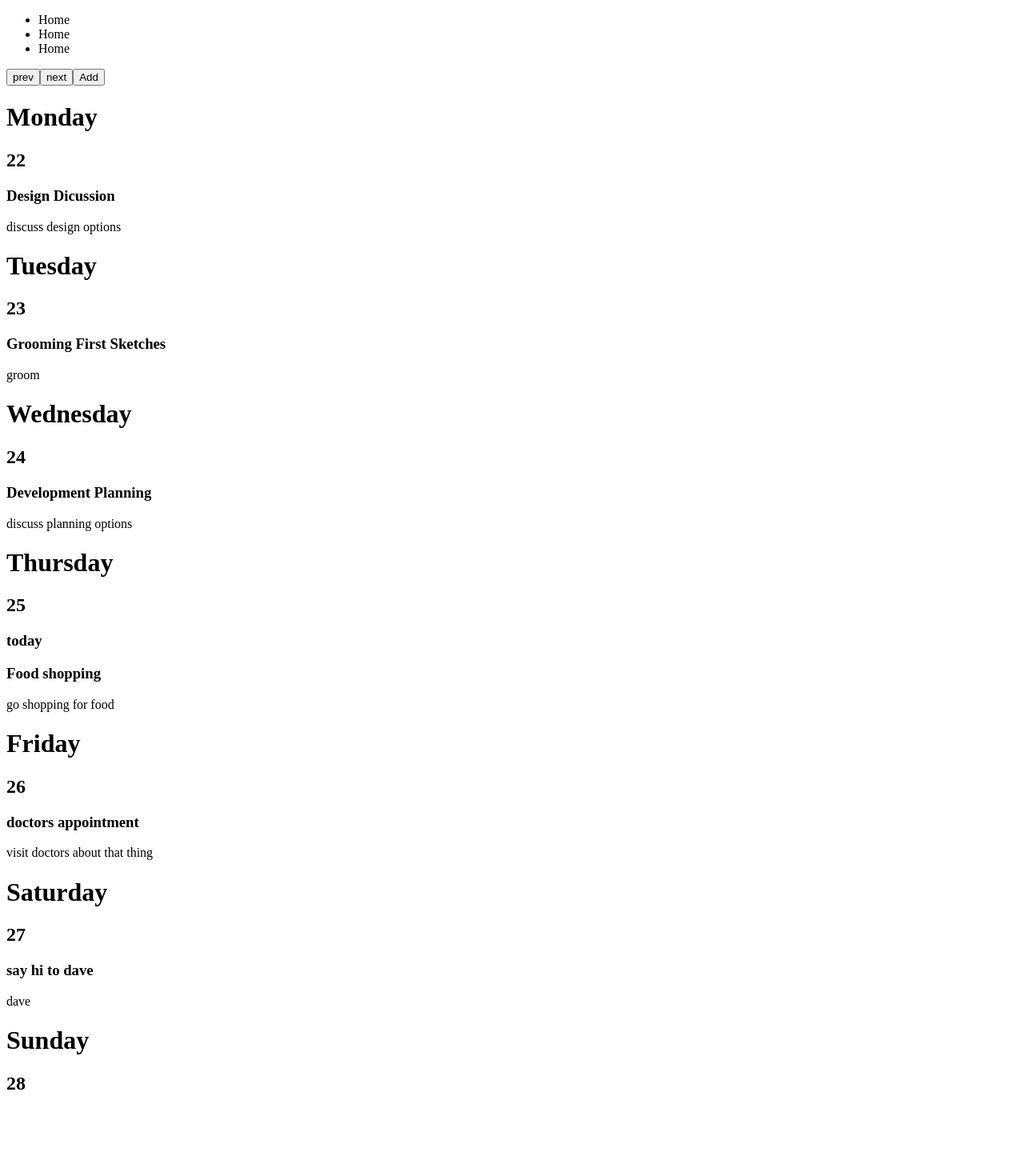
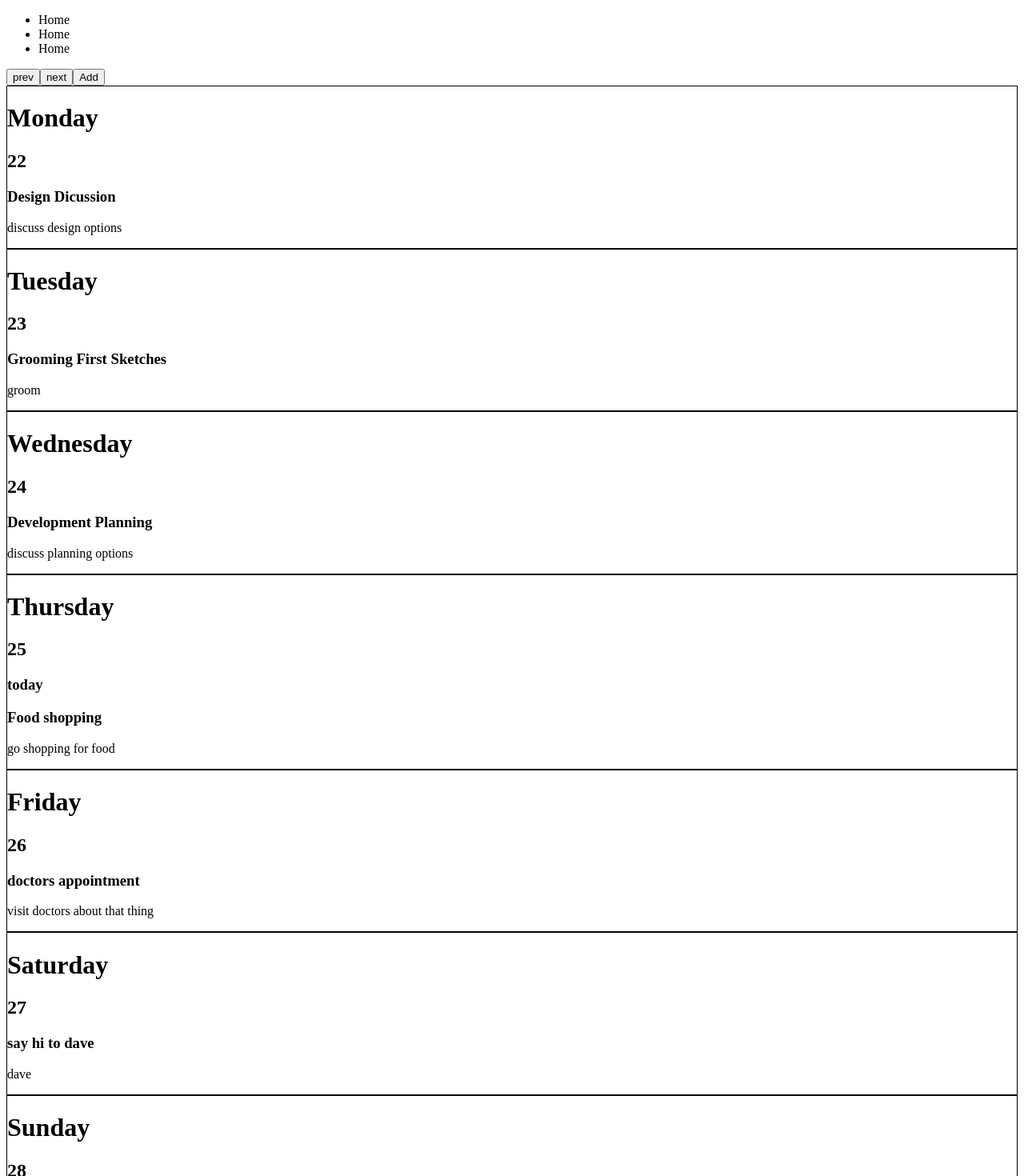
Before and after one commit to rturner1989/Planner-Application, a React (Create React App) app: page / in a window 1280 px wide. Shown: the top 1470 px of the page at 80% size. Before the commit the page ends 1388 px from the top, so only its background shows below. Built offline with nearby package versions, Linux system fonts and the light colour scheme.

Commit message:
Updated Functionality
- added click event that updates state to define what the day is

```diff
--- a/src/Components/WeeklyCalender/DailyDetail/DailyDetail.tsx
+++ b/src/Components/WeeklyCalender/DailyDetail/DailyDetail.tsx
@@ -1,7 +1,11 @@
 import React from "react";
 
 const DailyDetail = () => {
-    return <div></div>;
+    return (
+        <div>
+            <h2>Hello World</h2>
+        </div>
+    );
 };
 
 export default DailyDetail;
--- a/src/Components/WeeklyCalender/WeeklyCalender.css
+++ b/src/Components/WeeklyCalender/WeeklyCalender.css
@@ -0,0 +1,3 @@
+.daily-overview-container {
+    border: solid 1px black;
+}
--- a/src/Components/WeeklyCalender/WeeklyOverview/DailyOverview/DailyOverview.tsx
+++ b/src/Components/WeeklyCalender/WeeklyOverview/DailyOverview/DailyOverview.tsx
@@ -5,6 +5,7 @@ import { getDayFromUTC } from "../../../../Library/Helpers";
 import { isDateSame } from "../../../../Library/DateTime";
 
 interface props {
+    handleClick: React.Dispatch<React.SetStateAction<days | undefined>>;
     day?: days;
     date: number;
     tasks: task[];
@@ -12,14 +13,16 @@ interface props {
 
 const todaysDate = new Date().getTime();
 
-const DailyOverview: React.FC<props> = ({ day, date, tasks }) => {
+const DailyOverview: React.FC<props> = ({ handleClick, day, date, tasks }) => {
     return (
-        <div className="daily-overview-container">
+        <div
+            className="daily-overview-container"
+            onClick={() => handleClick(day)}
+        >
             <div className="daily-day-date-container">
                 <h1 className="daily-day">{day}</h1>
                 <h2 className="daily-date">{getDayFromUTC(date)}</h2>
                 {isDateSame(date, todaysDate) && <h3>today</h3>}
-                {/* if date = todays date - show "today" */}
             </div>
             <div className="daily-task-container">
                 {tasks.map((task) => {
--- a/src/Components/WeeklyCalender/WeeklyOverview/WeeklyOverview.tsx
+++ b/src/Components/WeeklyCalender/WeeklyOverview/WeeklyOverview.tsx
@@ -85,36 +85,43 @@ const WeeklyOverview: React.FC<props> = ({ setSelectedDay }) => {
             <button onClick={nextWeek}>next</button>
             <button>Add</button>
             <DailyOverview
+                handleClick={setSelectedDay}
                 day={days.MONDAY}
                 date={selectedWeek.monday.date}
                 tasks={selectedWeek.monday.tasks}
             />
             <DailyOverview
+                handleClick={setSelectedDay}
                 day={days.TUESDAY}
                 date={selectedWeek.tuesday.date}
                 tasks={selectedWeek.tuesday.tasks}
             />
             <DailyOverview
+                handleClick={setSelectedDay}
                 day={days.WEDNESDAY}
                 date={selectedWeek.wednesday.date}
                 tasks={selectedWeek.wednesday.tasks}
             />
             <DailyOverview
+                handleClick={setSelectedDay}
                 day={days.THURSDAY}
                 date={selectedWeek.thursday.date}
                 tasks={selectedWeek.thursday.tasks}
             />
             <DailyOverview
+                handleClick={setSelectedDay}
                 day={days.FRIDAY}
                 date={selectedWeek.friday.date}
                 tasks={selectedWeek.friday.tasks}
             />
             <DailyOverview
+                handleClick={setSelectedDay}
                 day={days.SATURDAY}
                 date={selectedWeek.saturday.date}
                 tasks={selectedWeek.saturday.tasks}
             />
             <DailyOverview
+                handleClick={setSelectedDay}
                 day={days.SUNDAY}
                 date={selectedWeek.sunday.date}
                 tasks={selectedWeek.sunday.tasks}
--- a/src/index.tsx
+++ b/src/index.tsx
@@ -1,8 +1,8 @@
 import React from "react";
 import ReactDOM from "react-dom";
 import "./index.css";
+import "./Components/WeeklyCalender/WeeklyCalender.css";
 import App from "./App";
-import "./Components/WeeklyCalender/WeeklyCalender.css";
 
 ReactDOM.render(
     <React.StrictMode>
```
Also changed, not shown: 1 other file (tests, documents, lock files or other folders).
